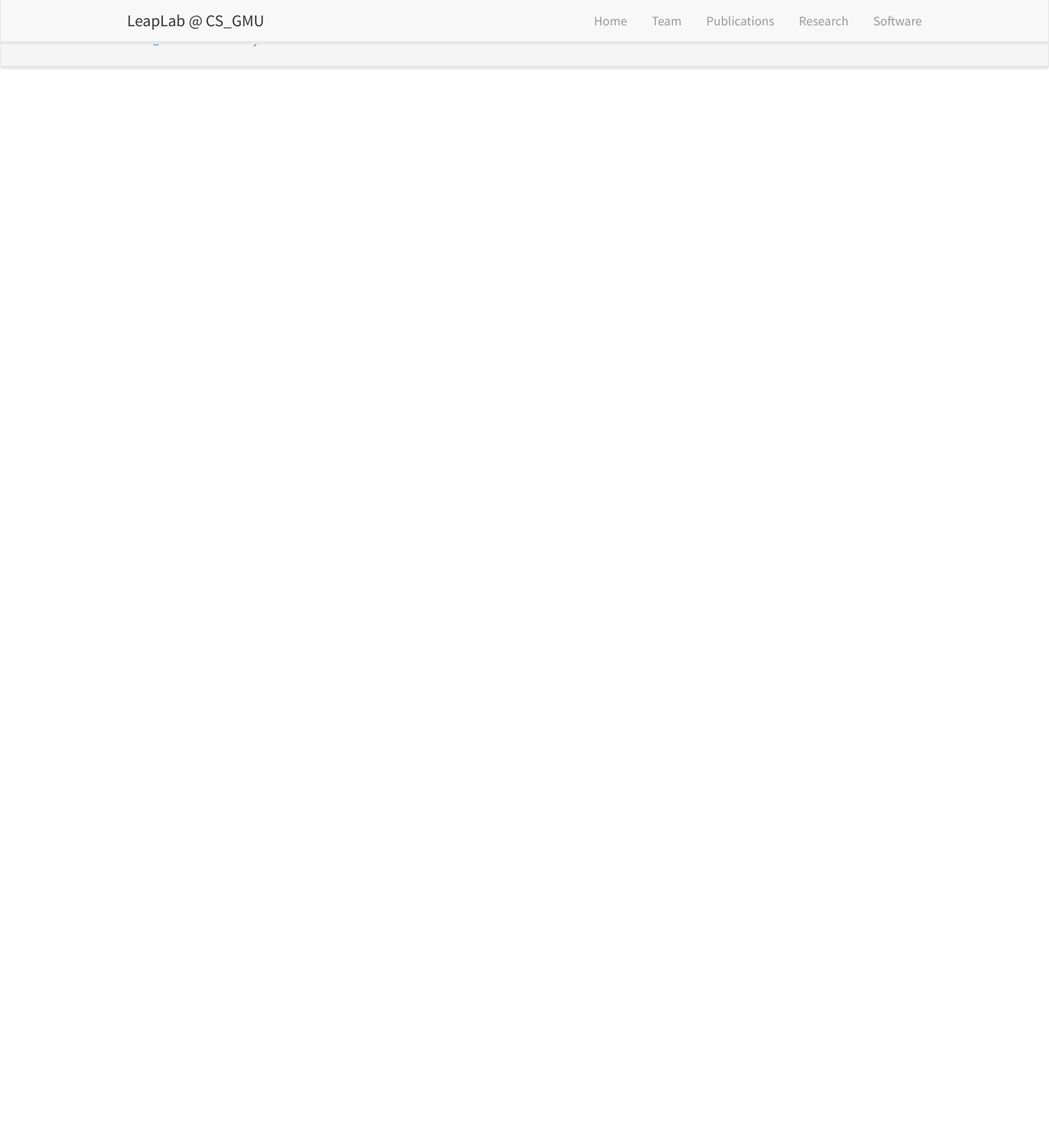
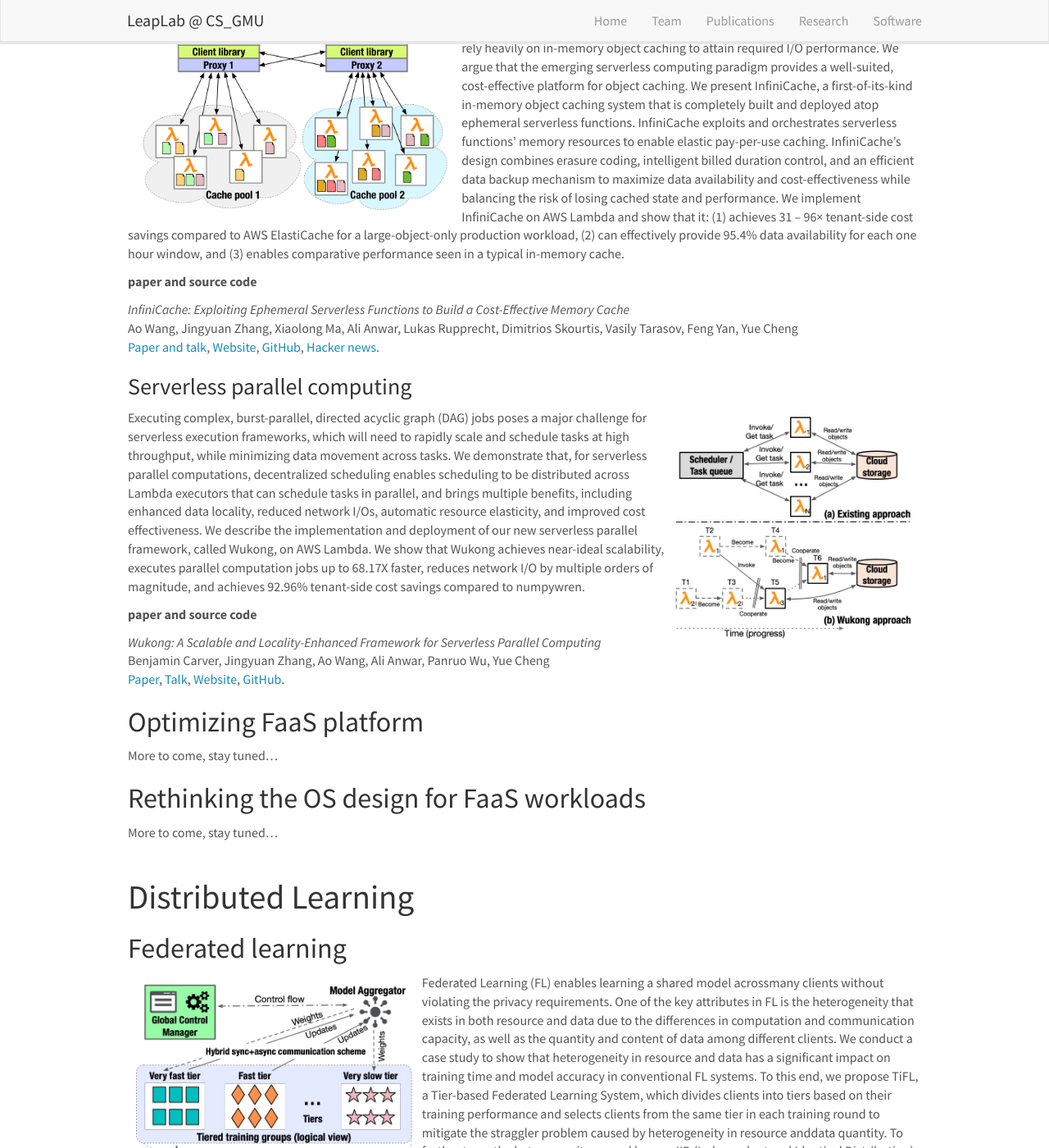
Before and after one commit to mason-leap-lab/mason-leap-lab.github.io, a Jekyll site: the page built from _pages/research.md, in a window 1280 px wide and 1400 px high, scrolled down 270 px. Shown: the whole window at 82% size. Built offline with Jekyll 4.4.1, drawn with Linux system fonts in a browser that asks for light colours; nearby versions of some CDN libraries; comment, search, counter and statistics services are not loaded; before the commit the page ends 900 px from its top, so only the background shows below that; some of the changed text lies outside the part shown.

Commit message:
added research

```diff
--- a/_pages/research.md
+++ b/_pages/research.md
@@ -6,6 +6,118 @@ sitemap: false
 permalink: /research/
 ---
 
-# Research
+# Serverless Computing
+
+Our work in serverless computing spans each layer of the stack, from
+applications, middleware and infrastructure, to lower-level OSes.
+
+## New serverless applications
+
+### Building a cost-effective memory cache atop serverless functions
+
+![]({{ site.url }}{{ site.baseurl }}/images/research/infinicache_arch.png){: style="width: 40%; float: left; margin: 10px  10px"}
+Internet-scale web applications are becoming increasingly
+storage-intensive and rely heavily on in-memory object caching to
+attain required I/O performance. We argue that the emerging
+serverless computing paradigm provides a well-suited, cost-effective
+platform for object caching. We present InfiniCache, a
+first-of-its-kind in-memory object caching system that is completely
+built and deployed atop ephemeral serverless functions. InfiniCache
+exploits and orchestrates serverless functions' memory resources to
+enable elastic pay-per-use caching. InfiniCache's design combines
+erasure coding, intelligent billed duration control, and an efficient
+data backup mechanism to maximize data availability and
+cost-effectiveness while balancing the risk of losing cached state
+and performance. We implement InfiniCache on AWS Lambda and show that
+it: (1) achieves 31 – 96× tenant-side cost savings compared to AWS
+ElastiCache for a large-object-only production workload, (2) can
+effectively provide 95.4% data availability for each one hour window,
+and (3) enables comparative performance seen in a typical in-memory
+cache.
+
+**paper and source code**
+
+*InfiniCache: Exploiting Ephemeral Serverless Functions to Build a Cost-Effective Memory Cache*<br/>
+Ao Wang, Jingyuan Zhang, Xiaolong Ma, Ali Anwar, Lukas Rupprecht,
+Dimitrios Skourtis, Vasily Tarasov, Feng Yan, Yue Cheng<br/>
+[Paper and talk](https://www.usenix.org/conference/fast20/presentation/wang-ao),
+[Website](https://mason-leap-lab.github.io/infinicache/),
+[GitHub](https://github.com/mason-leap-lab/infinicache),
+[Hacker news](https://news.ycombinator.com/item?id=25788893).
+
+
+### Serverless parallel computing
+
+![]({{ site.url }}{{ site.baseurl }}/images/research/wukong.jpg){: style="width: 30%; float: right; margin: 10px  10px"}
+Executing complex, burst-parallel, directed acyclic graph (DAG) jobs
+poses a major challenge for serverless execution frameworks, which
+will need to rapidly scale and schedule tasks at high throughput,
+while minimizing data movement across tasks. We demonstrate that, for
+serverless parallel computations, decentralized scheduling enables
+scheduling to be distributed across Lambda executors that can
+schedule tasks in parallel, and brings multiple benefits, including
+enhanced data locality, reduced network I/Os, automatic resource
+elasticity, and improved cost effectiveness. We describe the
+implementation and deployment of our new serverless parallel
+framework, called Wukong, on AWS Lambda. We show that Wukong achieves
+near-ideal scalability, executes parallel computation jobs up to
+68.17X faster, reduces network I/O by multiple orders of magnitude,
+and achieves 92.96% tenant-side cost savings compared to numpywren.
+
+**paper and source code**
+
+*Wukong: A Scalable and Locality-Enhanced Framework for Serverless Parallel Computing*<br/>
+Benjamin Carver, Jingyuan Zhang, Ao Wang, Ali Anwar, Panruo Wu, Yue Cheng<br/>
+[Paper]({{ site.url }}{{ site.baseurl }}/docs/socc20-wukong.pdf),
+[Talk](https://www.youtube.com/watch?v=W0tENnx_58I),
+[Website](https://mason-leap-lab.github.io/Wukong/),
+[GitHub](https://github.com/mason-leap-lab/Wukong/tree/socc2020).
+
+
+## Optimizing FaaS platform
 
 More to come, stay tuned...
+
+
+## Rethinking the OS design for FaaS workloads
+
+More to come, stay tuned...
+<br/><br/>
+
+
+
+# Distributed Learning
+
+## Federated learning
+
+
+![]({{ site.url }}{{ site.baseurl }}/images/research/fl_arch.jpg){: style="width: 35%; float: left; margin: 10px  10px"}
+Federated Learning (FL) enables learning a shared model acrossmany
+clients without violating the privacy requirements. One of the key
+attributes in FL is the heterogeneity that exists in both resource
+and data due to the differences in computation and communication
+capacity, as well as the quantity and content of data among different
+clients. We conduct a case study to show that heterogeneity in
+resource and data has a significant impact on training time and model
+accuracy in conventional FL systems. To this end, we propose TiFL, a
+Tier-based Federated Learning System, which divides clients into
+tiers based on their training performance and selects clients from
+the same tier in each training round to mitigate the straggler
+problem caused by heterogeneity in resource anddata quantity. To
+further tame the heterogeneity caused by non-IID (Independent and
+Identical Distribution) data and resources, TiFL employs an adaptive
+tier selection approach to update the tiering on-the-fly based on the
+observed training performance and accuracy. We prototype TiFL in a FL
+testbed following Google's FL architecture and evaluate it using the
+state-of-the-art FL benchmarks. Experimental evaluation shows that
+TiFL outperforms the conventional FL in various heterogeneous
+conditions. With the proposed adaptive tier selection policy, we
+demonstrate that TiFL achieves much faster training performance while
+achieving the same or better test accuracy across the board.
+
+**paper**
+
+*TiFL: A Tier-based Federated Learning System*<br/>
+Zheng Chai, Ahsan Ali, Syed Zawad, Stacey Truex, Ali Anwar, Nathalie
+Baracaldo, Yi Zhou, Heiko Ludwig, Feng Yan, Yue Cheng<br/>
+[Paper]({{ site.url }}{{ site.baseurl }}/docs/hpdc20-tifl.pdf).
```
Also changed, not shown: images/research/fl_arch.jpg (added), images/research/wukong.jpg (added).
